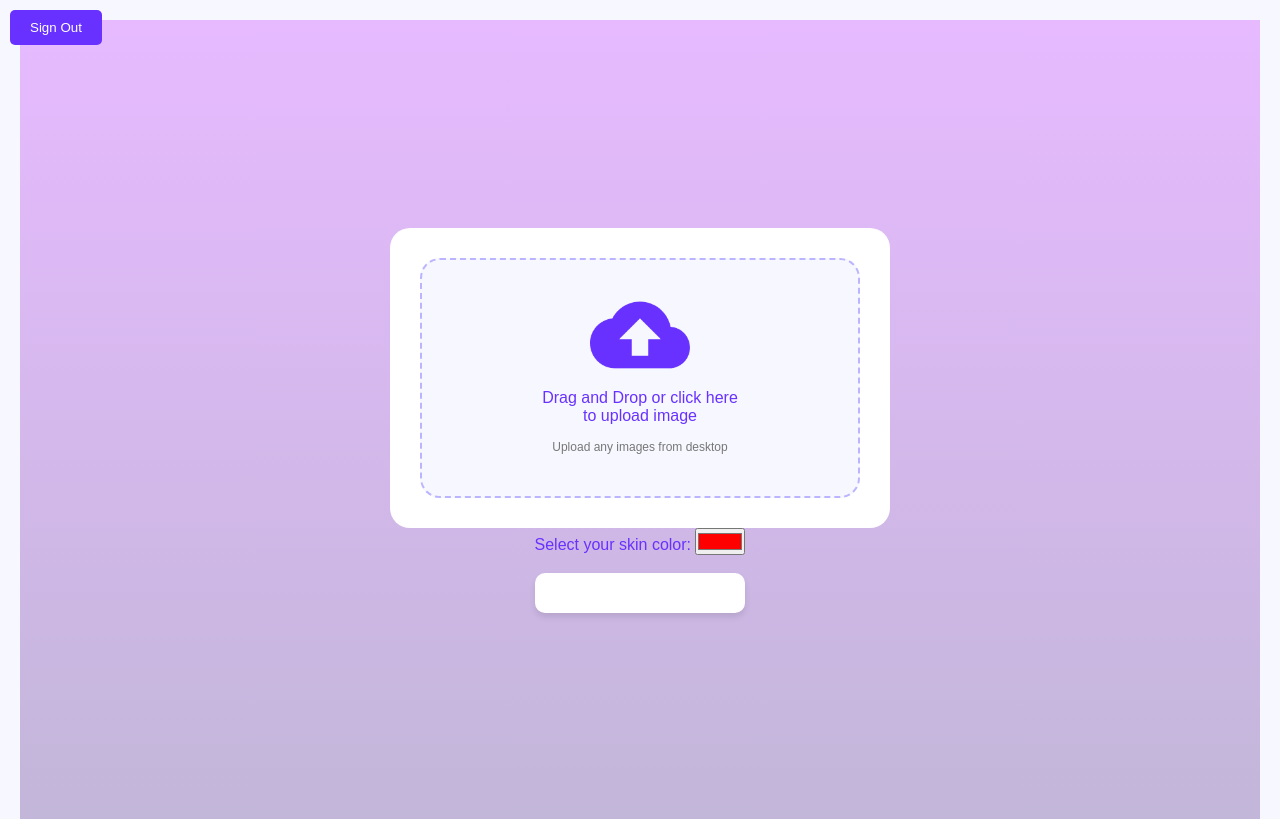
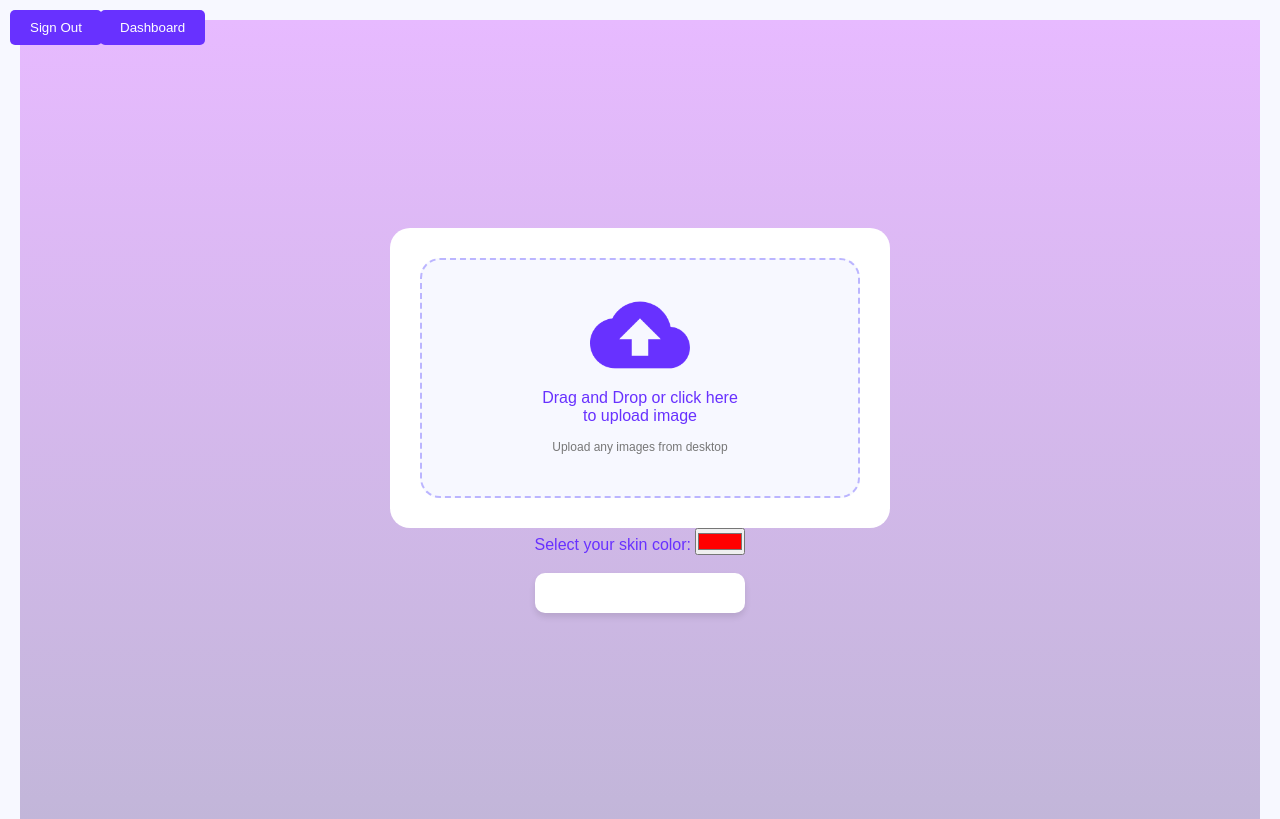
Before and after one commit to Jolinejo/Mix-and-Match, a Flask app: page /index/ in a window 1280 px wide. Shown: the top 819 px of the page. Run offline with Flask 3, Linux system fonts and the light colour scheme; some libraries are stand-ins or nearby versions.

Commit message:
added button for dashboard

```diff
--- a/static/scripts/script.js
+++ b/static/scripts/script.js
@@ -165,3 +165,7 @@ document.addEventListener('DOMContentLoaded', function() {
       });
   });
 });
+
+document.getElementById('dashboardBtn').addEventListener('click', function() {
+  window.location.href = '/dashboard';
+});
--- a/static/styles/style.css
+++ b/static/styles/style.css
@@ -40,7 +40,7 @@
     margin-top: 15px;
 }
 #signOutBtn {
-    position: fixed;
+    position: absolute;
     top: 10px;
     left: 10px;
     background-color: #6831FF;
@@ -51,7 +51,22 @@
     cursor: pointer;
 }
 
-#signOutBtn:hover {
+#dashboardBtn {
+    position: absolute;
+    top: 10px;
+    left: 100px; /* Adjust left position to add space */
+    background-color: #6831FF;
+    color: #fff;
+    padding: 10px 20px;
+    border: none;
+    border-radius: 5px;
+    cursor: pointer;
+}
+
+
+
+
+#signOutBtn:hover, #dashboardBtn:hover{
     background-color: #a39eff;
 }
 
--- a/templates/index.html
+++ b/templates/index.html
@@ -8,8 +8,9 @@
 
     </head>
     <body>
+        <button id="signOutBtn">Sign Out</button>
+        <button id="dashboardBtn">Dashboard</button>
         <div class="hero">
-            <button id="signOutBtn">Sign Out</button>
             <label for="input-file" id="drop-area">
                 <input type="file" accept="image/*" id="input-file" hidden>
                 <div id="img-view">
```
